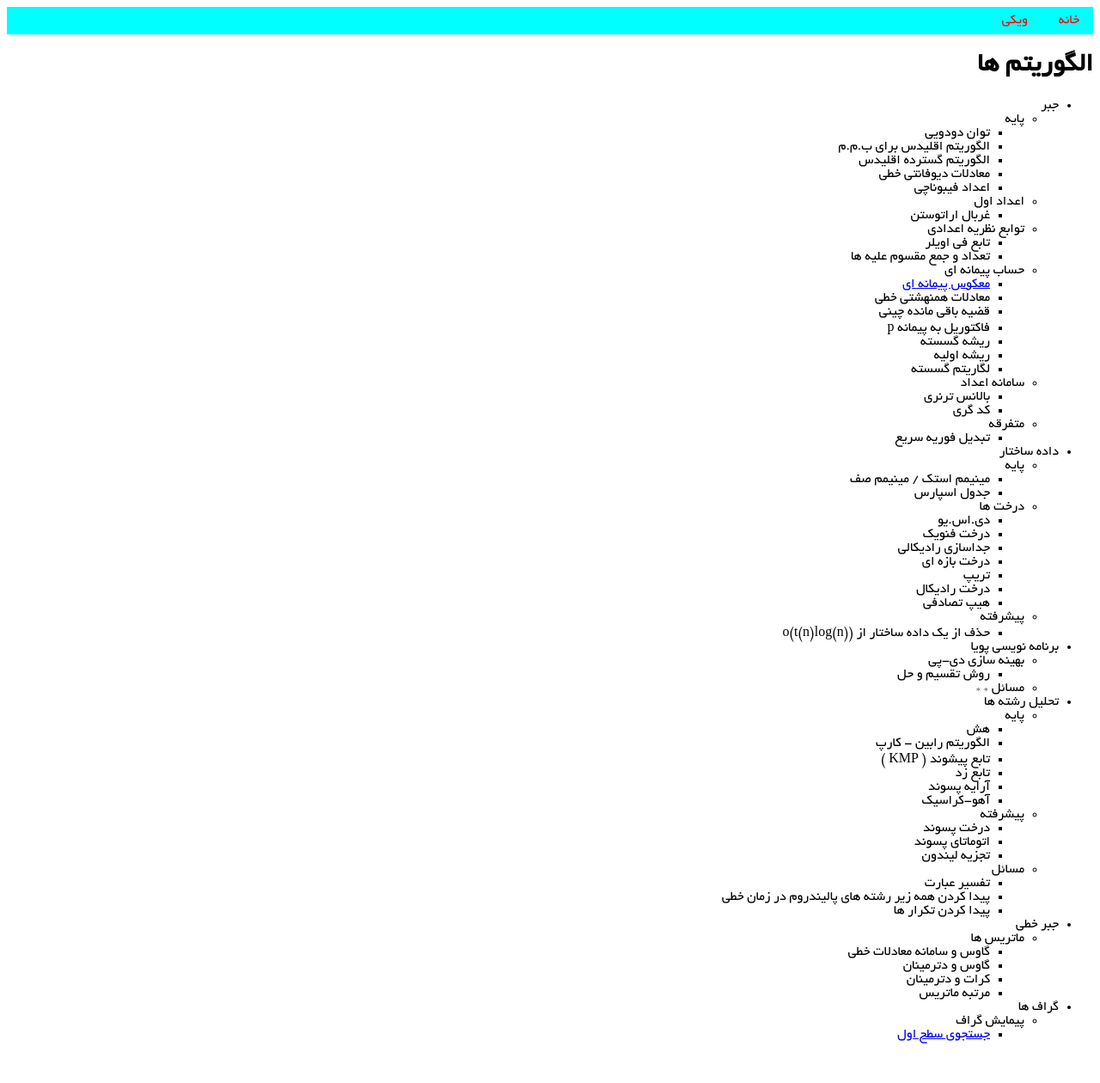
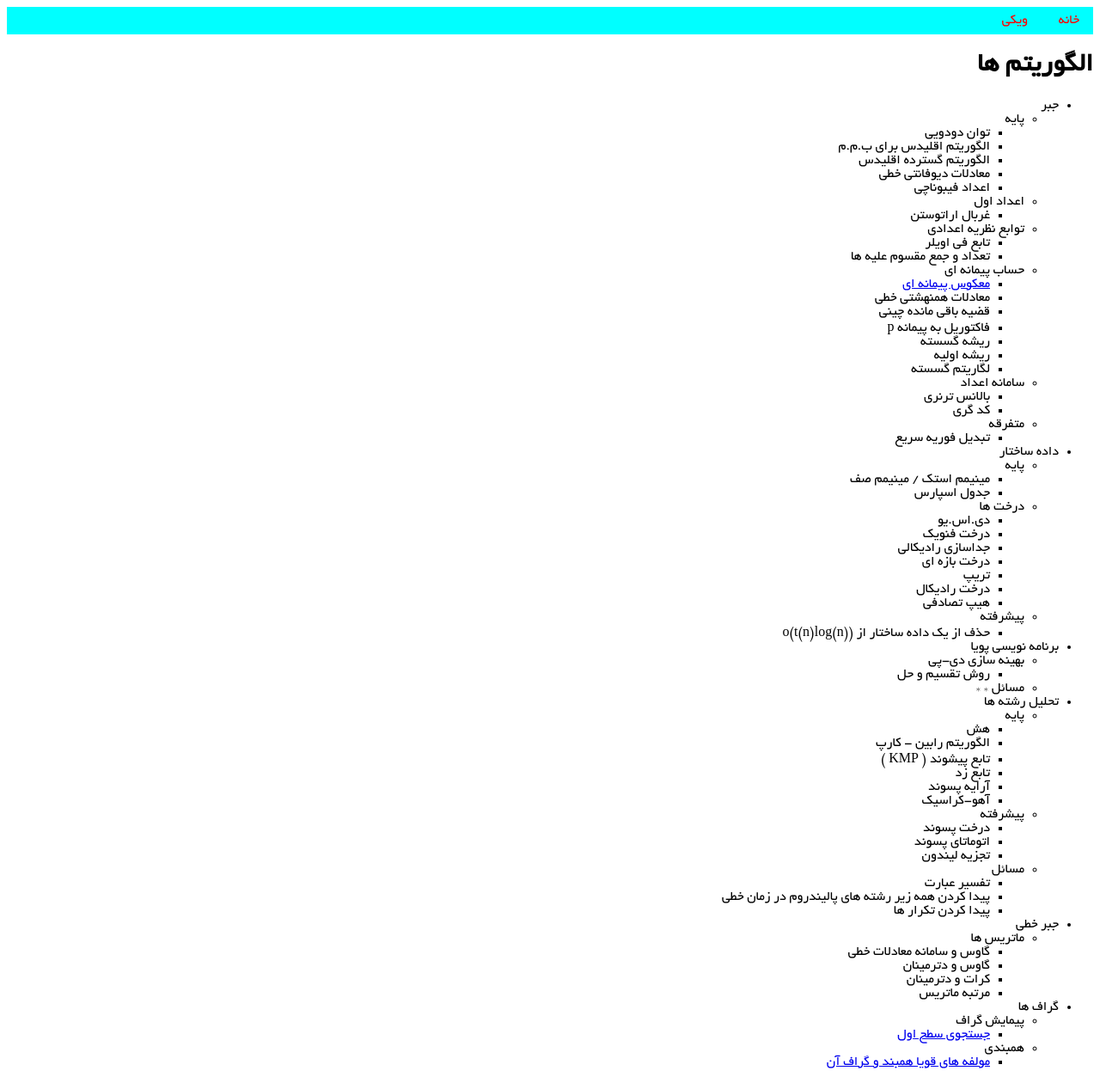
Before and after one commit to shaazzz/FarsiCP, a Jekyll site: the page built from wiki/algorithm/index.md, in a window 1280 px wide. Shown: the whole page at 86% size. Built offline with Jekyll 4.4.1, drawn with Linux system fonts in a browser that asks for light colours; our own code applies the rules of GitHub Pages for plain Markdown files; before the commit the page ends 1228 px from its top, so only the background shows below that.

Commit message:
Update index.md

```diff
--- a/wiki/algorithm/index.md
+++ b/wiki/algorithm/index.md
@@ -73,3 +73,5 @@ layout: Default
 * گراف ها
   * پیمایش گراف
     * [جستجوی سطح اول](graph/BFS)
+  * همبندی
+    * [مولفه های قویا همبند و گراف آن](graph/SCC)
```
